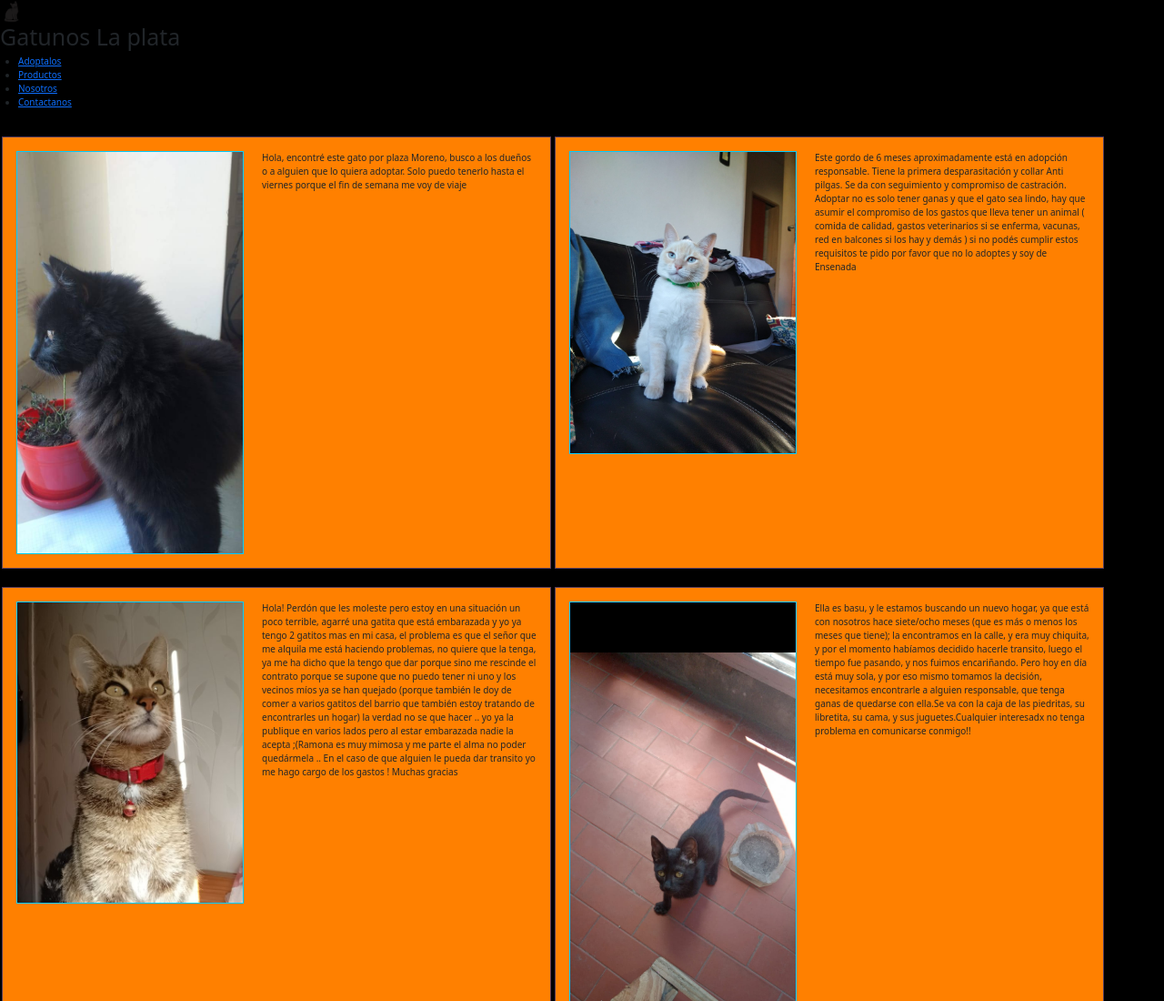
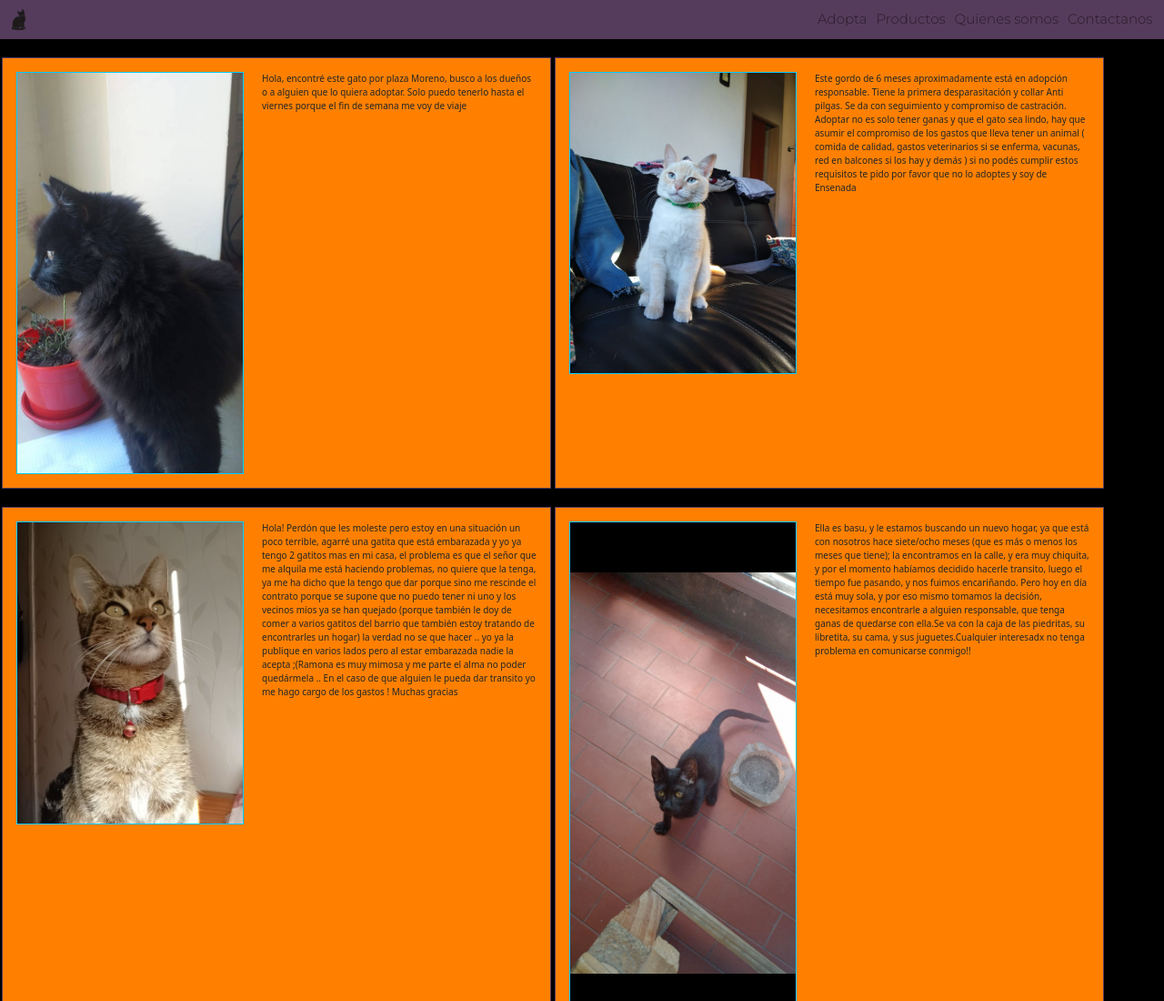
Before and after one commit to christianarciniegas97/gatunoslaplata, a plain HTML site: page adopta.html in a window 1280 px wide. Shown: the top 1100 px of the page at 91% size. Drawn offline with nearby package versions, Linux system fonts and the light colour scheme; a web font is replaced by a local one.

Commit message:
cambios dosmil

```diff
--- a/adopta.html
+++ b/adopta.html
@@ -11,29 +11,31 @@
 </head>
 <body>
     <header>
-        <div class="logo">
-            <a href="index.html">
-                <img src="src/Gatunos-silueta-gato.png" alt="Logo">
+        <nav class="navbar navbar-expand-lg navbar-light bg-violet-header">
+            <div class="container-fluid">
+              <a class="navbar-brand logo img" href="index.html">
+                <img src="src/Gatunos-silueta-gato.png" alt="logo">
               </a>
-        </div>
-        <div class="posicion-logo">
-            <h1>Gatunos La plata </h1>
-        </div>
-        <nav>
-            <ul>
-                <li>
-                    <a href="adopta.html">Adoptalos</a>
+              <button class="navbar-toggler" type="button" data-bs-toggle="collapse" data-bs-target="#navbarSupportedContent" aria-controls="navbarSupportedContent" aria-expanded="false" aria-label="Toggle navigation">
+                <span class="navbar-toggler-icon"></span>
+              </button>
+              <div class="collapse navbar-collapse" id="navbarSupportedContent">
+                    <ul class="navbar-nav ms-auto  mb-lg-0">
+                        <li class="nav-item">
+                            <a class="nav-link a-tuuning" href="adopta.html">Adopta</a>
                         </li>
-                <li>
-                    <a href="productos.html">Productos</a>
+                        <li class="nav-item">
+                            <a class="nav-link a-tuuning" href="productos.html">Productos</a>
                         </li>
-                <li>
-                    <a href="quienes-somos.html">Nosotros</a>
+                        <li class="nav-item">
+                            <a class="nav-link a-tuuning" href="quienes-somos.html">Quienes somos</a>
                         </li>
-                <li>
-                    <a href="contactanos.html">Contactanos</a>
+                        <li class="nav-item">
+                            <a class="nav-link a-tuuning" href="contactanos.html">Contactanos</a>
                         </li>
                     </ul>
+              </div>
+            </div>
           </nav>
     </header>
     <main class="main-adopta">
```
Also changed, not shown: contactanos.html (+19 -17 lines), productos.html (+4 -1 lines), quienes-somos.html (+19 -17 lines). Lines whose indentation alone changed are shown as unchanged.
